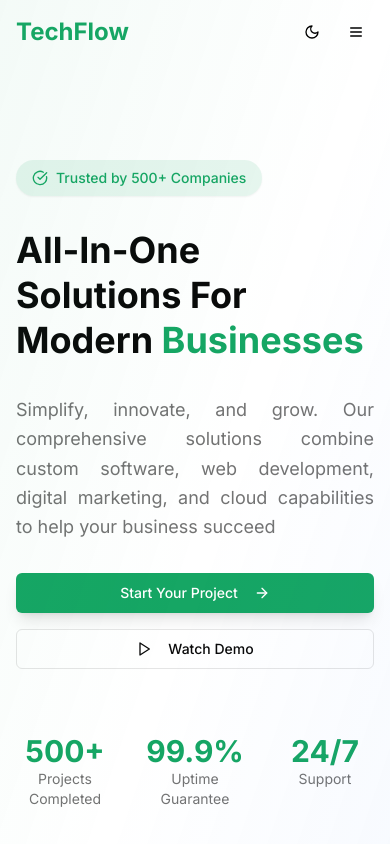
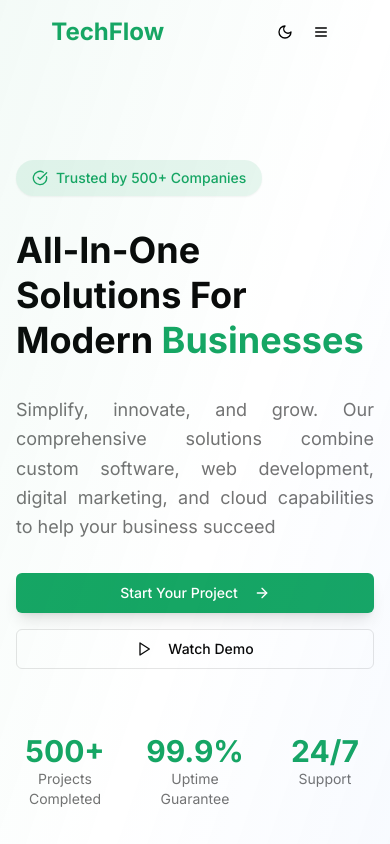
Before and after one commit to TESHU21/tech-company-website, a Next.js app: page / in a window 390 px wide. Shown: the top 844 px of the page. Built offline with nearby package versions, Linux system fonts and the light colour scheme.

Commit message:
fix nav bar mobile view

```diff
--- a/src/app/about/(components)/TeamSection.tsx
+++ b/src/app/about/(components)/TeamSection.tsx
@@ -48,7 +48,7 @@ const teamMembers: TeamMember[] = [
 
 export default function TeamSection() {
   return (
-    <section id="team" className="w-full max-w-8xl mx-auto bg-background">
+    <section id="team" className="w-full max-w-8xl mx-auto bg-background ">
       <div className=" mx-auto px-4 sm:px-6 lg:px-8">
         <div className="text-center mb-12">
           <h2 className="text-3xl sm:text-4xl font-bold text-foreground mb-3">Our Team</h2>
@@ -57,7 +57,7 @@ export default function TeamSection() {
           </p>
         </div>
 
-        <div className="grid sm:grid-cols-2 lg:grid-cols-4 gap-6">
+        <div className="grid grid-cols-1 sm:grid-cols-2 lg:grid-cols-4 gap-6 place-items-center">
           {teamMembers.map((member) => (
             <Card key={member.name} className="group hover:shadow-lg transition-all duration-300 hover:-translate-y-1">
               <CardContent className="p-6">
--- a/src/app/layout.tsx
+++ b/src/app/layout.tsx
@@ -75,12 +75,12 @@ export default function RootLayout({
     <html lang="en" suppressHydrationWarning>
       <body className={`${inter.className} bg-background `}>
         {/* Global background decoration */}
-        <div className="fixed inset-0 -z-10">
+        {/* <div className="fixed inset-0 -z-10">
           <div className="absolute inset-0 bg-gradient-to-br from-green-50/50 via-transparent to-blue-50/30" />
-          <div className="absolute top-0 -left-4 w-72 h-72 bg-primary/5 rounded-full mix-blend-multiply filter blur-xl opacity-70 animate-pulse-slow" />
-          <div className="absolute top-0 -right-4 w-72 h-72 bg-blue-500/5 rounded-full mix-blend-multiply filter blur-xl opacity-70 animate-pulse-slow delay-1000" />
+          <div className="absolute top-0 md:-left-4 w-72 h-72 bg-primary/5 rounded-full mix-blend-multiply filter blur-xl opacity-70 animate-pulse-slow" />
+          <div className="absolute top-0 md:-right-4 w-72 h-72 bg-blue-500/5 rounded-full mix-blend-multiply filter blur-xl opacity-70 animate-pulse-slow delay-1000" />
           <div className="absolute -bottom-8 left-20 w-72 h-72 bg-purple-500/5 rounded-full mix-blend-multiply filter blur-xl opacity-70 animate-pulse-slow delay-2000" />
-        </div>
+        </div> */}
 
         {/* Shared layout */}
         {/* <Header/> */}
--- a/src/components/Header.tsx
+++ b/src/components/Header.tsx
@@ -69,16 +69,28 @@ export function Header() {
     localStorage.setItem("theme", newTheme);
   };
 
+  // Lock body scroll when mobile menu is open
+  useEffect(() => {
+    if (isMenuOpen) {
+      document.body.style.overflow = "hidden";
+    } else {
+      document.body.style.overflow = "";
+    }
+    return () => {
+      document.body.style.overflow = "";
+    };
+  }, [isMenuOpen]);
+
   return (
     <header
-      className={`fixed  max-w-8xl mx-auto top-0 left-0 right-0 z-50 ${
+      className={`fixed w-full  md:max-w-8xl mx-auto top-0 left-0 right-0 z-50 ${
         isScrolled
           ? "dark:bg-black bg-white shadow-md"
           : `${isHome ? "text-black dark:text-white" : "text-white"}`
       }`}
     >
-      <div className=" mx-auto px-4 sm:px-6 lg:px-8">
-        <div className="flex items-center justify-between h-16">
+      <div className=" lg:px-8">
+        <div className="flex items-center justify-around h-16">
           {/* Logo */}
           <div className="flex items-center">
             <h1 className="text-2xl font-bold text-primary">TechFlow</h1>
@@ -116,7 +128,7 @@ export function Header() {
           </div>
 
           {/* Mobile Menu Button */}
-          <div className="md:hidden flex items-center space-x-2 z-10">
+          <div className="md:hidden   z-10">
             <Button
               variant="ghost"
               size="icon"
@@ -139,8 +151,8 @@ export function Header() {
         {/* Mobile Navigation */}
        {/* Mobile Navigation */}
 {isMenuOpen && (
-  <div className="md:hidden fixed h-[300px] inset-x-0 top-16 bottom-0 z-40">
-    {/* Optional semi-transparent backdrop */}
+  <div className="md:hidden fixed inset-x-0 top-16 bottom-0 z-40">
+    {/* Backdrop */}
     <div
       className="absolute inset-0 bg-black/20"
       onClick={() => setIsMenuOpen(false)}
@@ -148,28 +160,34 @@ export function Header() {
     />
 
     {/* Menu panel */}
-    <div className="relative z-50 bg-white dark:bg-black p-4 overflow-auto h-full shadow-md">
+    <div className="relative z-50 bg-white dark:bg-black mx-auto p-4 h-auto w-full overflow-y-auto shadow-md">
       {navItems.map((item) => {
         const isActive = pathname === item.href;
 
-        return(
+        return (
           <Link
             key={item.name}
             href={item.href}
-          className={` text-foreground ${ getDesktopNavLinkClasses({isActive})}`}
+            className={`block text-foreground ${getDesktopNavLinkClasses({
+              isActive,
+            })}`}
             onClick={() => setIsMenuOpen(false)}
           >
             {item.name}
-        </Link>)
+          </Link>
+        );
       })}
 
       <div className="mt-4 px-3 py-2">
-        <Button className="w-full bg-primary hover:bg-primary/90">Get Started</Button>
+        <Button className="w-full bg-primary hover:bg-primary/90">
+          Get Started
+        </Button>
       </div>
     </div>
   </div>
 )}
 
+
       </div>
     </header>
   );
```
Lines whose indentation alone changed are shown as unchanged.
